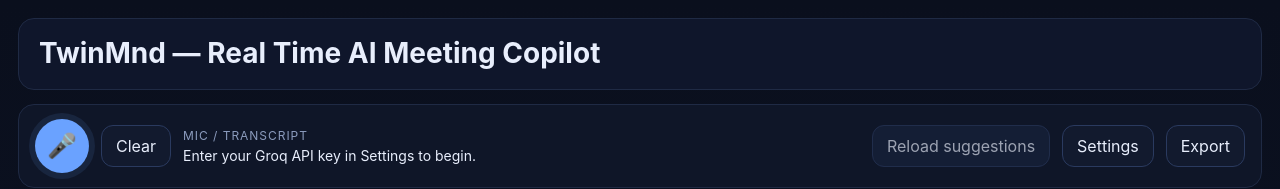
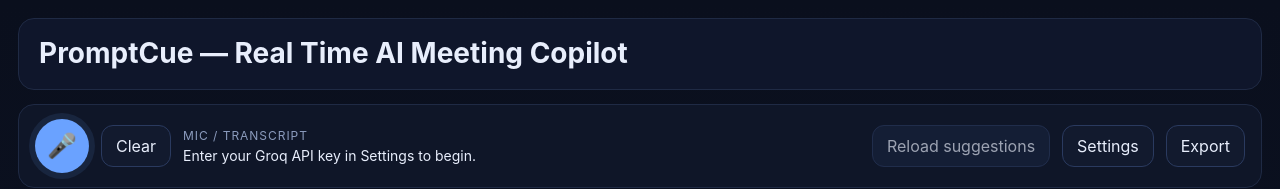
Before and after one commit to krisha-parikh/PromtCue, a React (Vite) app in the folder client/: page / in a window 1280 px wide. Shown: the top 189 px of the page. Built offline with nearby package versions, Linux system fonts and the light colour scheme; no server answers.

Commit message:
PromptCue

```diff
--- a/client/src/App.jsx
+++ b/client/src/App.jsx
@@ -215,7 +215,7 @@
       actions.setIsSendingChat(true);
       actions.setError("");
 
-      actions.setChatMessages((prev) => [
+      actions.setChatMessages((pwinrev) => [
         ...prev,
         {
           id: crypto.randomUUID(),
@@ -338,7 +338,7 @@
   return (
     <div className="app-shell">
       <header className="app-header">
-        <h1>TwinMnd — Real Time AI Meeting Copilot</h1>
+        <h1>PromptCue — Real Time AI Meeting Copilot</h1>
       </header>
 
       {state.error && <div className="error-banner">{state.error}</div>}
```
